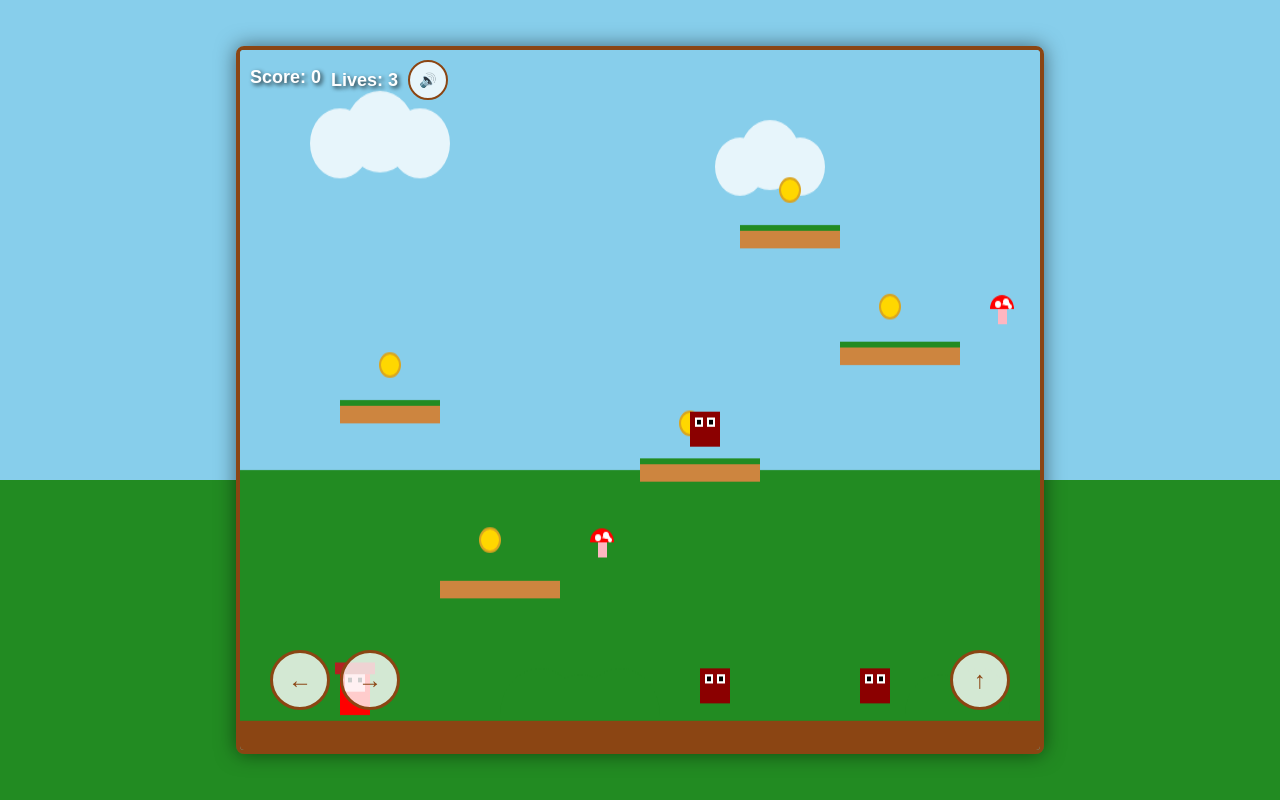
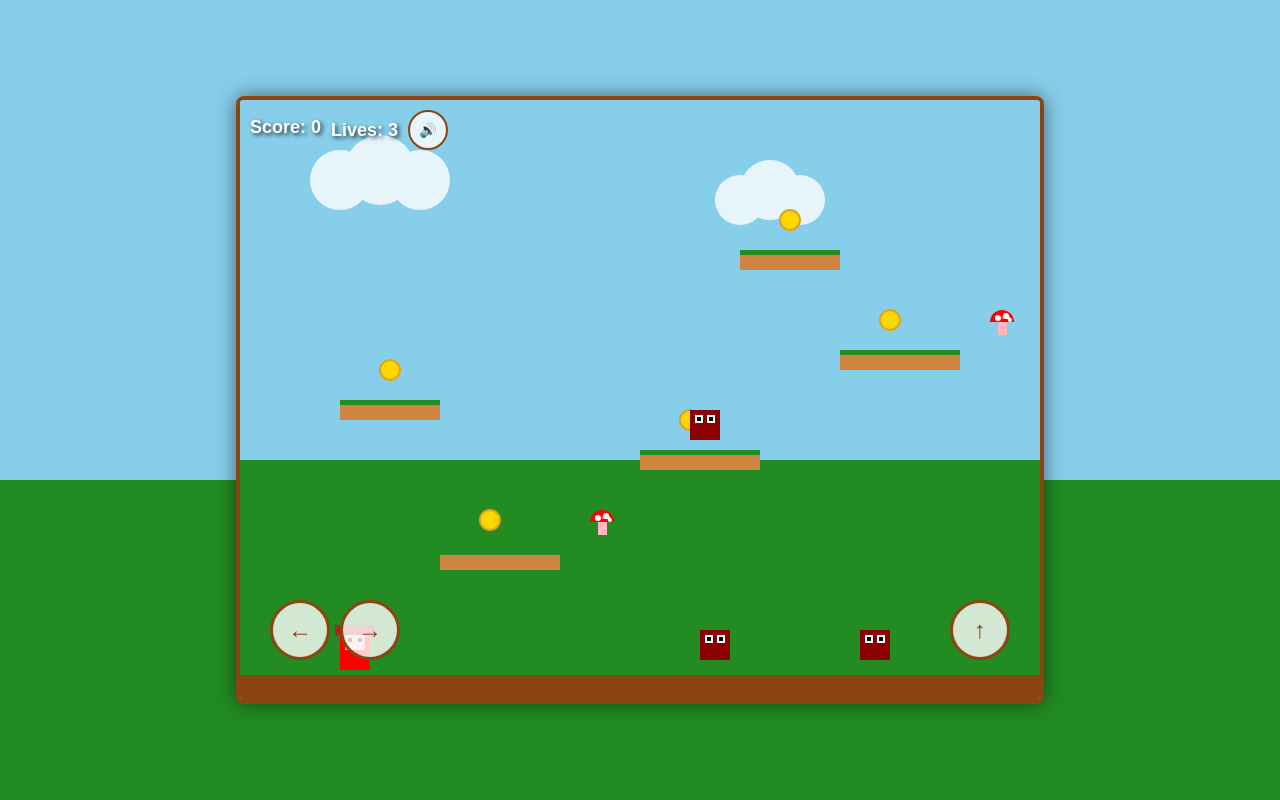
Before and after one commit to brankosimic/mario-game, a website: page index.html in a window 1280 px wide. Drawn offline with Linux system fonts and the light colour scheme.

Commit message:
Fix landscape aspect ratio and update music URL

```diff
--- a/index.html
+++ b/index.html
@@ -8,7 +8,7 @@
 </head>
 <body>
     <audio id="bgm" loop>
-        <source src="https://opengameart.org/sites/default/files/MegaMan_Theme_song.mp3" type="audio/mpeg">
+        <source src="https://cdn.pixabay.com/download/audio/2022/03/15/audio_c8c8a79467.mp3" type="audio/mpeg">
     </audio>
     <div id="game-container">
         <canvas id="gameCanvas" width="800" height="600"></canvas>
--- a/style.css
+++ b/style.css
@@ -143,11 +143,15 @@ body {
 }
 
 @media (orientation: landscape) {
+    #game-container {
+        display: flex;
+        align-items: center;
+        justify-content: center;
+    }
+
     #gameCanvas {
-        width: 100vw;
-        height: 100vh;
-        max-width: 800px;
-        max-height: calc(100vh - 100px);
+        width: 800px;
+        height: 600px;
     }
 
     #mobile-controls {
```
